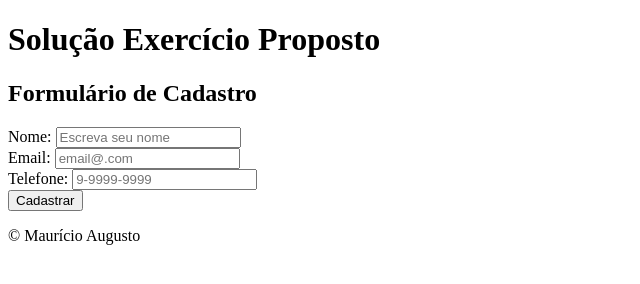
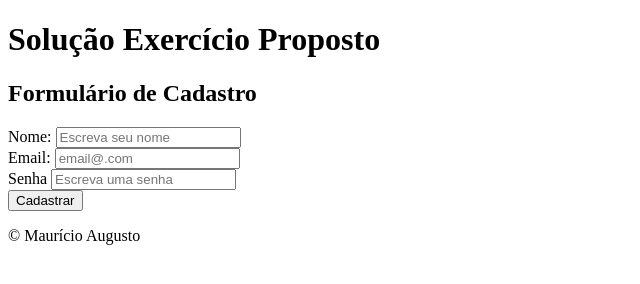
Before and after one commit to mrc-augusto/curso_ebac_frontend, a plain HTML site: page index.html in a window 1280 px wide. Shown: the full height of the page, 0-640 px from the left. Drawn offline with Linux system fonts and the light colour scheme.

Commit message:
project updated

```diff
--- a/index.html
+++ b/index.html
@@ -19,10 +19,10 @@
             <label for="email">Email:</label>
             <input type="email" id="email" placeholder="email@.com">
             <br>
-            <label for="tel">Telefone:</label>
-            <input type="tel" id="tel" placeholder="9-9999-9999">
+            <label for="password">Senha</label>
+            <input type="password" id="password" placeholder="Escreva uma senha">
             <br>
-            <button>Cadastrar</button>
+            <button type="submit">Cadastrar</button>
         </form>
     </main>
     <footer>
```
